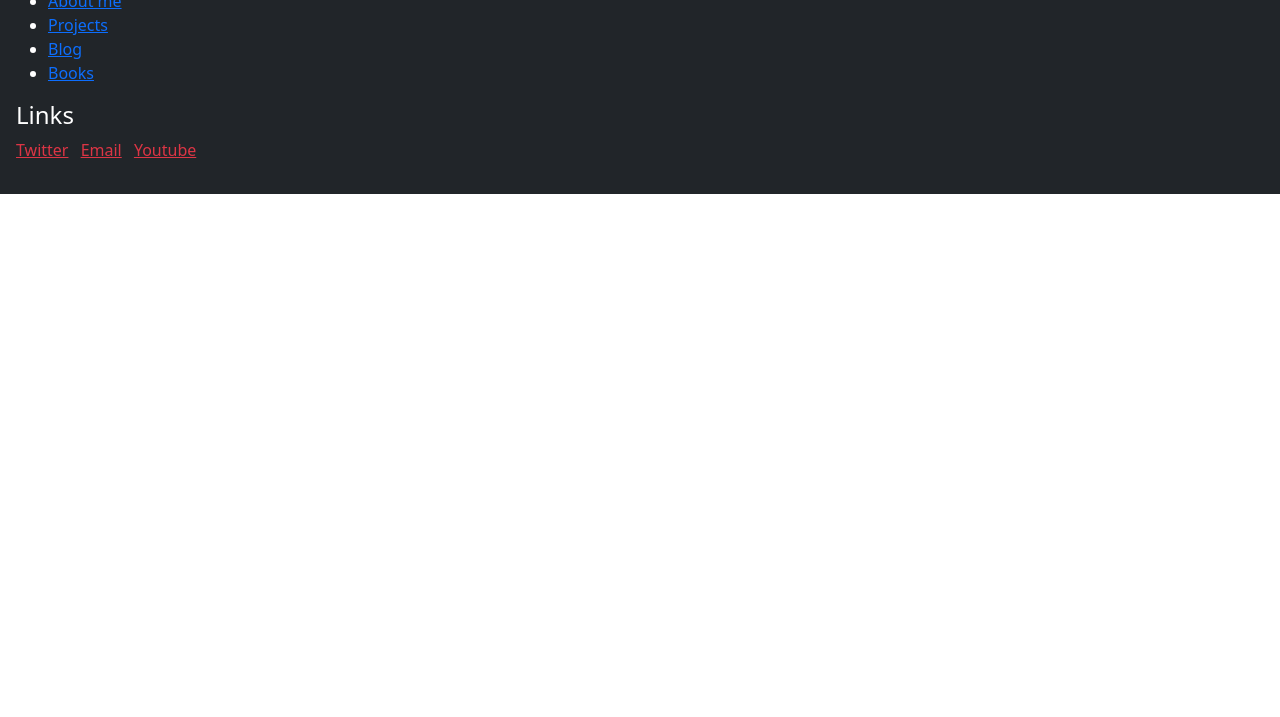
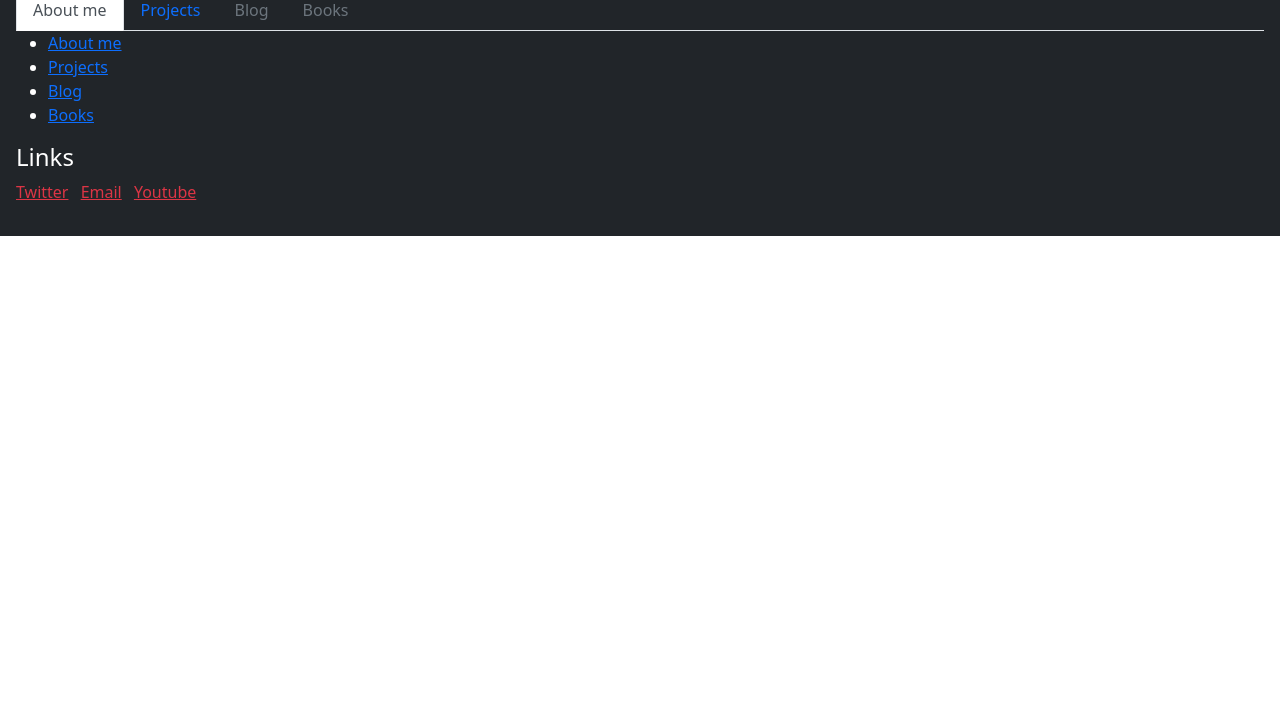
Before and after one commit to neilk17/neilk17.github.io, a plain HTML site: page index.html in a window 1280 px wide. Shown: the part 83-800 px from the top of the page. Drawn offline with nearby package versions, Linux system fonts and the light colour scheme.

Commit message:
add bootstrap style nav bar

```diff
--- a/index.html
+++ b/index.html
@@ -16,6 +16,21 @@
         <div class="p-3 mb-2 bg-dark text-white">
         <h1>Neil Kanakia</h1>
 
+    <ul class="nav nav-tabs">
+      <li class="nav-item">
+        <a class="nav-link active" aria-current="page" href="#">About me</a>
+      </li>
+      <li class="nav-item">
+        <a class="nav-link" href="#">Projects</a>
+      </li>
+      <li class="nav-item">
+        <a class="nav-link disabled" href="#">Blog</a>
+      </li>
+      <li class="nav-item">
+        <a class="nav-link disabled" href="#" tabindex="-1" aria-disabled="true">Books</a>
+      </li>
+    </ul>
+
         <ul>
           <li><a href="#" class="link-primary">About me</a></li>
           <li><a href="#" class="link-primary">Projects</a></li>
```
